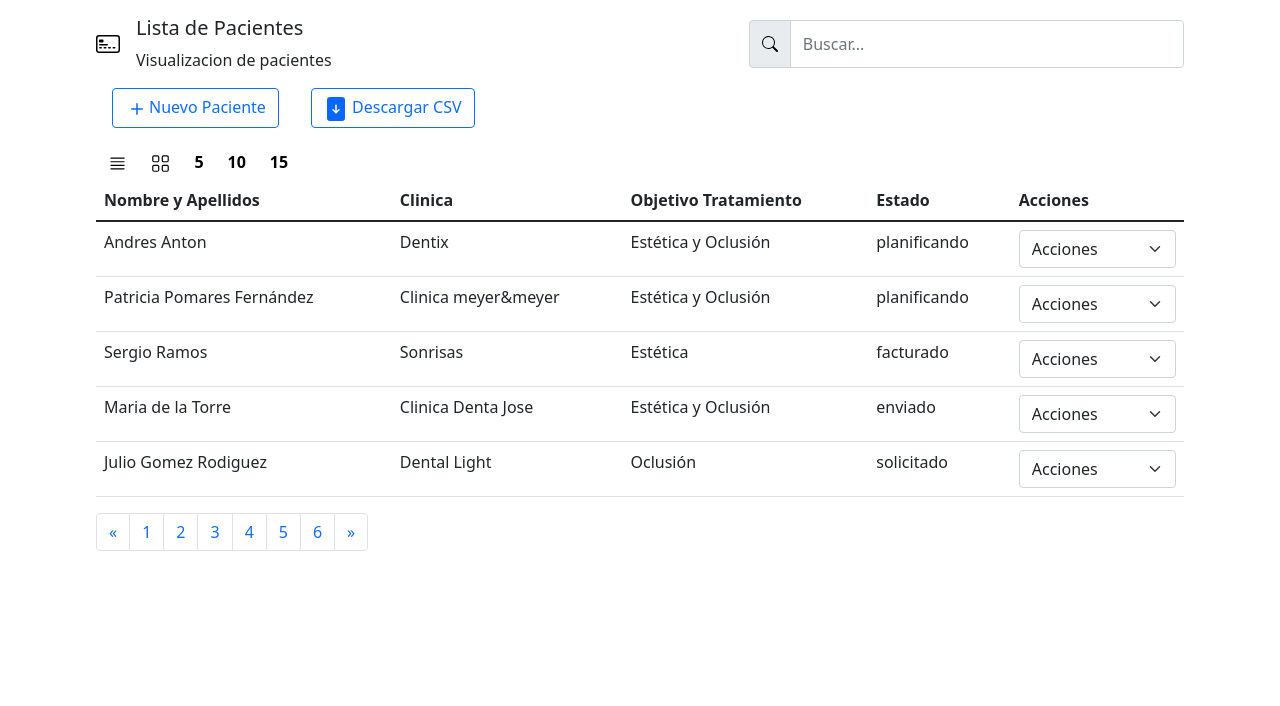
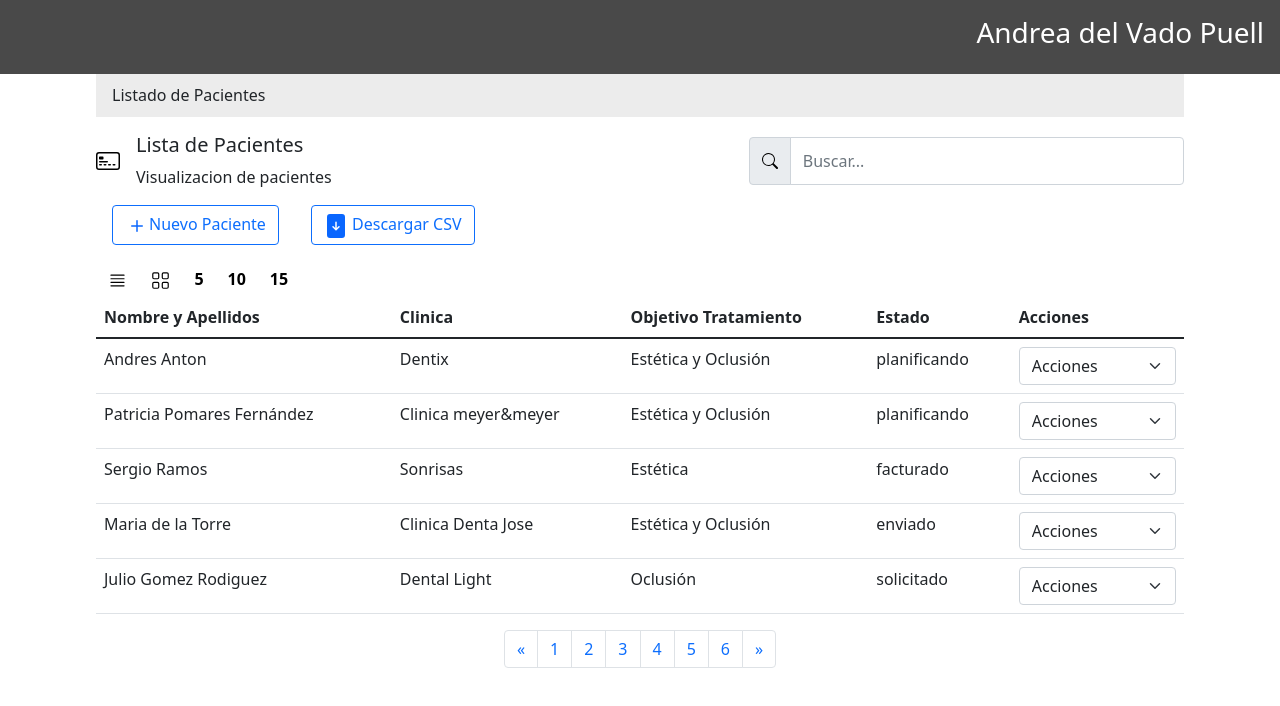
Before and after one commit to avadop/secret-aligner-prueba, an Angular app: page / in a window 1280 px wide. Shown: the top 706 px of the page. Built offline with nearby package versions, Linux system fonts and the light colour scheme; data requests are answered from the project's data file.

Commit message:
Aplciados estilos

```diff
--- a/src/app/app.component.html
+++ b/src/app/app.component.html
@@ -1 +1,4 @@
+<div class="author-bar">
+  <h3>Andrea del Vado Puell</h3>
+</div>
 <app-pagina-principal></app-pagina-principal>
--- a/src/app/app.component.scss
+++ b/src/app/app.component.scss
@@ -0,0 +1,8 @@
+.author-bar{
+  width: 100%;
+  background-color:#494949 ;
+  padding: 1rem;
+  color:white;
+  display: flex;
+  justify-content: flex-end;
+}
--- a/src/app/components/listado-pacientes/listado-pacientes.component.html
+++ b/src/app/components/listado-pacientes/listado-pacientes.component.html
@@ -18,6 +18,7 @@
   </div>
 </ng-template>
 
+<div class="pagination-container">
 <ul class="pagination">
   <li class="page-item">
     <a class="page-link" (click)="paginaPrevia()" aria-label="Previous">
@@ -33,3 +34,4 @@
     </a>
   </li>
 </ul>
+</div>
--- a/src/app/components/listado-pacientes/listado-pacientes.component.scss
+++ b/src/app/components/listado-pacientes/listado-pacientes.component.scss
@@ -1,21 +1,26 @@
-.button-bar{
-  button{
+.button-bar {
+  button {
     border: none;
     background: none;
     width: fit-content;
     font-weight: bold;
-  img{
+    img {
       width: 1.2rem;
     }
   }
 }
-
 
 .card-container {
   display: flex;
   flex-wrap: wrap;
   app-tarjeta-paciente {
     height: 17rem;
-    padding: 0.7rem
+    padding: 0.7rem;
   }
 }
+
+.pagination-container{
+  width: 100%;
+  display:flex;
+  justify-content: center;
+}
--- a/src/app/components/pagina-principal/pagina-principal.component.html
+++ b/src/app/components/pagina-principal/pagina-principal.component.html
@@ -1,8 +1,9 @@
 <div class="main-page">
-  <div class="upper-bar">
-  <div class="titulo">
+  <div class="upper-bar"><span>Listado de Pacientes</span></div>
+  <div class="upper-title">
+  <div class="title">
     <img src="/assets/icons/card-front.svg">
-    <div class="sub-titulo">
+    <div class="sub-title">
       <h5>Lista de Pacientes</h5>
       <span>Visualizacion de pacientes</span>
     </div>
--- a/src/app/components/pagina-principal/pagina-principal.component.scss
+++ b/src/app/components/pagina-principal/pagina-principal.component.scss
@@ -1,19 +1,26 @@
 .main-page {
-  padding-top: 1rem;
   width: 85%;
   margin: auto;
-  .upper-bar {
+  .upper-bar{
+    background-color: #ececec;
+    height: 2.7rem;
+    display:flex;
+    align-items: center;
+    padding-left: 1rem;
+  }
+  .upper-title {
+    margin-top: 1rem;
     display: flex;
     justify-content: space-between;
     align-items: center;
 
-    .titulo {
+    .title {
       display: flex;
       img {
         width: 1.5rem;
       }
 
-      .sub-titulo {
+      .sub-title {
         margin-left: 1rem;
         display: flex;
         flex-direction: column;
--- a/src/app/components/pagina-principal/pagina-principal.component.ts
+++ b/src/app/components/pagina-principal/pagina-principal.component.ts
@@ -26,6 +26,8 @@ export class PaginaPrincipalComponent implements OnInit {
   realizarBusqueda(){
     if(this.valorBusqueda.value.length >= 3){
       this.resumenPacientesFiltrados = this.resumenPacientes.filter((resumen: ResumenPaciente) => resumen.nombre.toLocaleLowerCase().includes(this.valorBusqueda.value.toLowerCase()));
+    } else {
+      this.resumenPacientesFiltrados = this.resumenPacientes;
     }
   }
 
```
Lines whose indentation alone changed are shown as unchanged.
